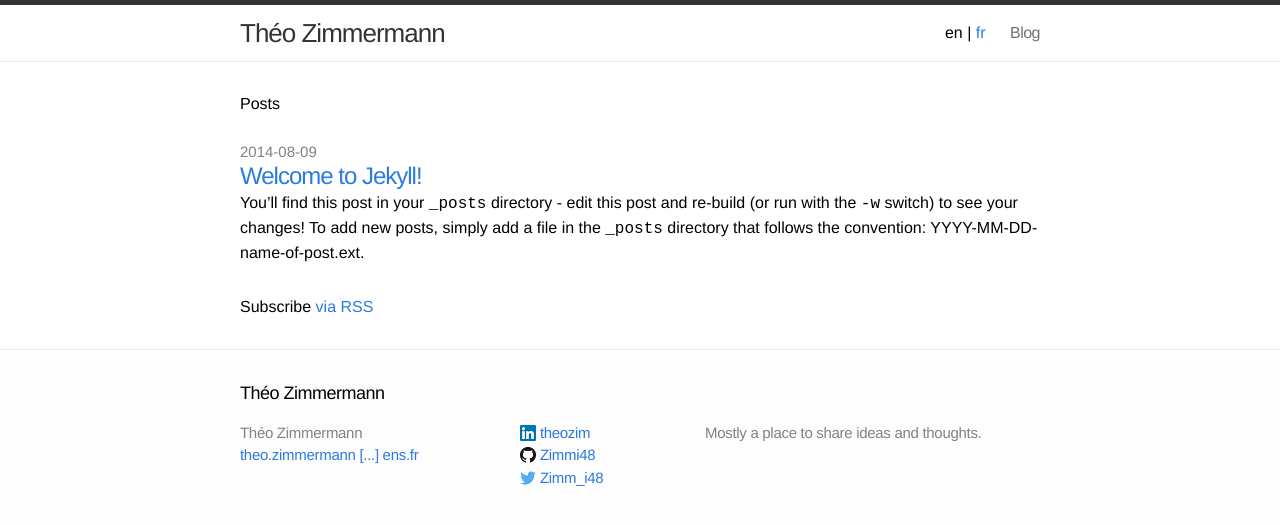
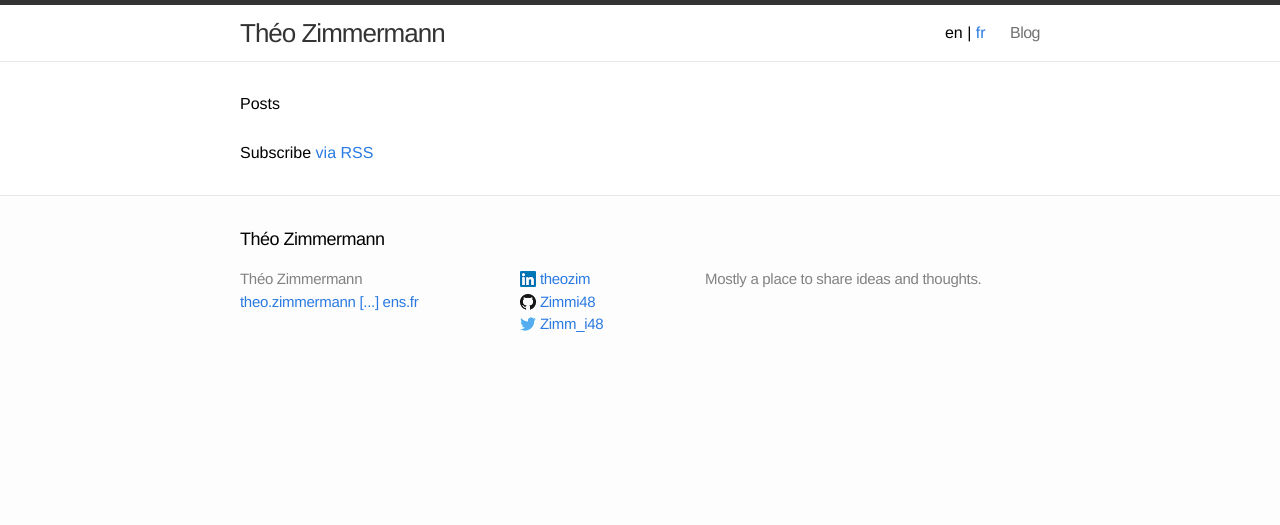
Before and after one commit to Zimmi48/zimmi48.github.io, a Jekyll site: the page built from blog-en.html, in a window 1280 px wide. Shown: the top 525 px of the page. Built offline with Jekyll 4.4.1, drawn with Linux system fonts in a browser that asks for light colours.

Commit message:
correction

```diff
--- a/_config.yml
+++ b/_config.yml
@@ -16,7 +16,7 @@ permalink: pretty
 # Multilingual settings (origin: http://sylvain.durand.tf/site-multilingue-avec-jekyll/)
 t:
   en:
-    baseurl: ""
+    baseurl: "/"
     description: "Mostly a place to share ideas and thoughts."
     translation: "lire en français"
     short: "Short URL:"
--- a/_layouts/post.html
+++ b/_layouts/post.html
@@ -5,7 +5,7 @@ layout: default
 
 	<header class="post-header">
 		<h1>{{ page.title }}</h1>
-		<p class="meta">{{ page.date | date: "%Y-%m-%d" }}{% if page.author %} • {{ page.author }}{% endif %}{% if page.meta %} • {{ page.meta }}{% endif %}{% if page.redirect_from %} • {{ site.t[site.lang].short }} <a href="{{ page.redirect_from }}">{{ page.redirect_from }}</a>{% endif %}</p>
+		<p class="meta">{{ page.date | date: "%Y-%m-%d" }}{% if page.author %} • {{ page.author }}{% endif %}{% if page.meta %} • {{ page.meta }}{% endif %}{% if page.redirect_from %} • {{ site.t[page.lang].short }} <a href="http://tzim.fr{{ page.redirect_from }}">tzim.fr{{ page.redirect_from }}</a>{% endif %}</p>
 	</header>
 
 	<article class="post-content">
--- a/_posts/2014-08-09-welcome-to-jekyll.markdown
+++ /dev/null
@@ -1,34 +0,0 @@
----
-layout: post
-title:  "Welcome to Jekyll!"
-date:   2014-08-09 17:40:32
-categories: jekyll update
-redirect_from: "/welcome/"
----
-
-You'll find this post in your `_posts` directory - edit this post and re-build (or run with the `-w` switch) to see your changes!
-To add new posts, simply add a file in the `_posts` directory that follows the convention: YYYY-MM-DD-name-of-post.ext.
-
-Jekyll also offers powerful support for code snippets:
-
-{% highlight ruby %}
-def print_hi(name)
-  puts "Hi, #{name}"
-end
-print_hi('Tom')
-#=> prints 'Hi, Tom' to STDOUT.
-{% endhighlight %}
-
-* Are the sub-lists rendering correctly?
-	* This should be a sub-lists
-	* Yes
-* Or no?
-
-##Titles?
-
-####Small title
-
-Check out the [Jekyll docs][jekyll] for more info on how to get the most out of Jekyll. File all bugs/feature requests at [Jekyll's GitHub repo][jekyll-gh].
-
-[jekyll-gh]: https://github.com/jekyll/jekyll
-[jekyll]:    http://jekyllrb.com
```
